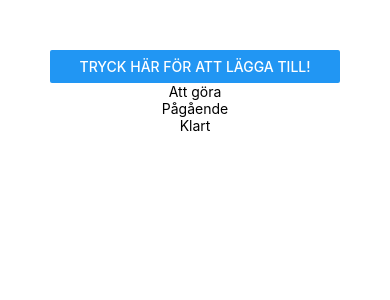
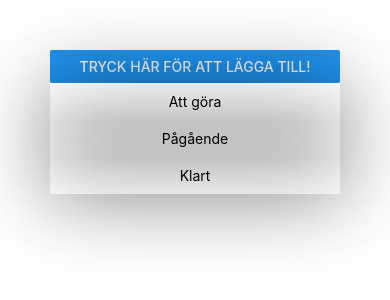
Before and after one commit to rob9099/first-react-native-app, a React Native app: screen / in a window 390 px wide. Shown: the top 300 px of the page. Built offline with nearby package versions, Linux system fonts and the light colour scheme.

Commit message:
börja på backend

```diff
--- a/App.js
+++ b/App.js
@@ -59,17 +59,23 @@ export default function App() {
     <View style={styles.screen}>
       <Button title='Tryck här för att lägga till!' onPress={() => setStartButton(true)}/>
       <ToDoInput visible={startButton} onAddToDoHandler={addToDoHandler} onCancel={cancelButtonHandler}/>
-      <Text style={styles.title}>Att göra</Text>
+      <View style={styles.titleContainer}>
+        <Text style={styles.title}>Att göra</Text>
+      </View>
       <FlatList data={toDoList} renderItem={toDoItem => <ToDoItems title={toDoItem.item} category='transferToInProgress' onDelete={deleteToDoItemHandler} onTransferToInProgress={ props => {
         transferToInProgress(props);
         deleteToDoItemHandler(props.key);
         }}/>}/>
-      <Text style={styles.title}>Pågående</Text>
+      <View style={styles.titleContainer}>
+        <Text style={styles.title}>Pågående</Text>
+      </View>
       <FlatList data={inProgressList} renderItem={inProgressItem => <ToDoItems title={inProgressItem.item} category='transferToDone' onDelete={deleteToDoItemHandler} onTransferToDone={ props => {
         transferToDone(props);
         deleteToDoItemHandler(props.key);
         }}/>}/>
-      <Text style={styles.title}>Klart</Text>
+      <View style={styles.titleContainer}>
+        <Text style={styles.title}>Klart</Text>
+      </View>
       <FlatList data={doneList} renderItem={inProgressItem => <ToDoItems title={inProgressItem.item} onDelete={deleteToDoItemHandler}/>}/>
     </View>
   );
@@ -80,9 +86,17 @@ export default function App() {
 
 const styles = StyleSheet.create({
   screen: {
-    padding: 50,
+    padding: 50
+  },
+  titleContainer: {
+    shadowColor: 'black',
+    shadowOffset: {width: 0, height: 2},
+    shadowRadius: 80,
+    shadowOpacity: 0.5,
+    elevation: 10,
   },
   title: {
-    textAlign: 'center'
+    textAlign: 'center',
+    marginVertical: 10
   }
 });
--- a/components/ToDoInput.js
+++ b/components/ToDoInput.js
@@ -1,6 +1,6 @@
 import React from 'react'
 import { useState } from 'react'
-import {View, TextInput, StyleSheet, Button, Modal} from 'react-native'
+import {View, TextInput, StyleSheet, Button, Modal, TouchableWithoutFeedback, Keyboard, Text, Alert} from 'react-native'
 
 
 
@@ -8,24 +8,42 @@ import {View, TextInput, StyleSheet, Button, Modal} from 'react-native'
 const ToDoInput = props => {
 
     const [newToDo, setNewToDo] = useState('');
+    const [errorSpecialCharacters, seterrorSpecialCharacters] = useState(false)
+    const [errorEmptyInput, seterrorEmptyInput] = useState(false)
 
 
+    let errorMessage;
     const newToDoHandler = (enteredText) => {
+      if(enteredText.match(/[|\\/~^:,;?!&%$@*+]/)){
+        seterrorSpecialCharacters(true);
+      }else{
         setNewToDo(enteredText);
-    }
+      };
+    };
+
 
     const addToDoHandler = () => {
       if(newToDo.length === 0){
-        return;
+        seterrorEmptyInput(true);
       }else{
         props.onAddToDoHandler(newToDo);
         setNewToDo('');
-      }
-    }
+        seterrorSpecialCharacters(false);
+        seterrorEmptyInput(false);
+      };
+    };
+
+
+    if(errorSpecialCharacters){
+      Alert.alert('Specialteckenfel', 'Tyvärr, inga specialtecken tillåtna!', [{text: 'Okej', style: 'destructive', onPress: seterrorSpecialCharacters(false)}]);
+    }else if(errorEmptyInput){
+      errorMessage = <Text>Kan inte lägga in tom uppgift!</Text>;
+    };
 
 
   return (
     <Modal visible={props.visible} animationType='slide'>
+      <TouchableWithoutFeedback onPress={() => Keyboard.dismiss()}>
         <View style={styles.inputContainer}>
           <TextInput
               placeholder="Att göra"
@@ -33,18 +51,29 @@ const ToDoInput = props => {
               onChangeText={newToDoHandler}
               value={newToDo}
           />
+          {errorMessage}
           <View style={styles.buttonContainer}>
             <View style={styles.button}>
-            <Button title='avbryt' color='#b40000' onPress={props.onCancel}/>
+              <Button title='avbryt' color='#b40000' onPress={() => {
+                props.onCancel();
+                setNewToDo('');
+                seterrorSpecialCharacters(false)
+                seterrorEmptyInput(false)
+                }}/>
             </View>
             <View style={styles.button}>
-            <Button title='rensa' color='#E7E214' onPress={() => setNewToDo('')}/>
+              <Button title='rensa' color='#E7E214' onPress={() => {
+                setNewToDo('')
+                seterrorSpecialCharacters(false)
+                seterrorEmptyInput(false)
+                }}/>
             </View>
             <View style={styles.button}>
               <Button title="lägg till" onPress={addToDoHandler}/>
             </View>
           </View>
         </View>
+      </TouchableWithoutFeedback>
     </Modal>
   )
 }
--- a/components/ToDoItems.js
+++ b/components/ToDoItems.js
@@ -16,7 +16,13 @@ const ToDoItems = props => {
 
 
   return (
-    <TouchableOpacity onPress={() => props.onTransferToInProgress(props.title)}>
+    <TouchableOpacity onPress={() => {
+      if(props.category == 'transferToInProgress'){
+        props.onTransferToInProgress(props.title)
+      }else{
+        props.onTransferToDone(props.title)
+      }
+      }}>
       <View style={styles.listItemContainer}>
         <View style={styles.listItem}>
             <Text>{props.title.value}</Text>
```
Also changed, not shown: components/Header.js (added, +10 -0 lines), 1 other file (tests, documents, lock files or other folders). Lines whose indentation alone changed are shown as unchanged.
